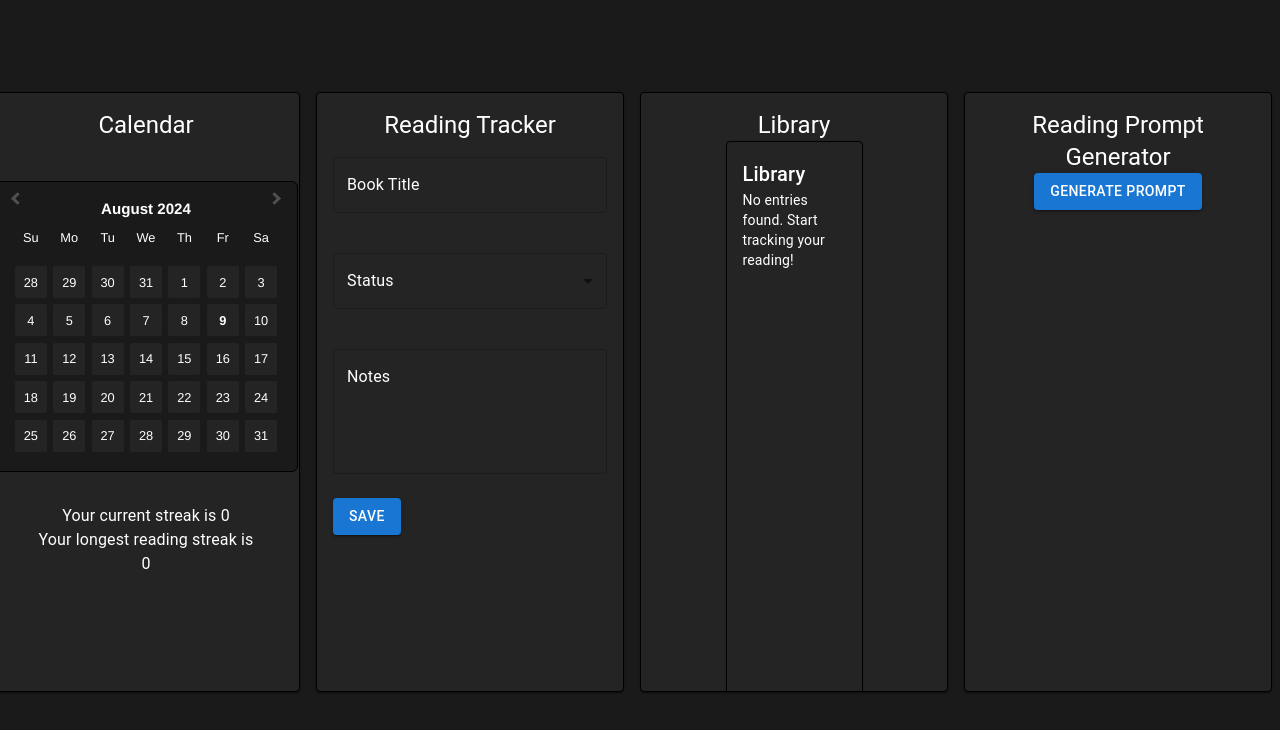
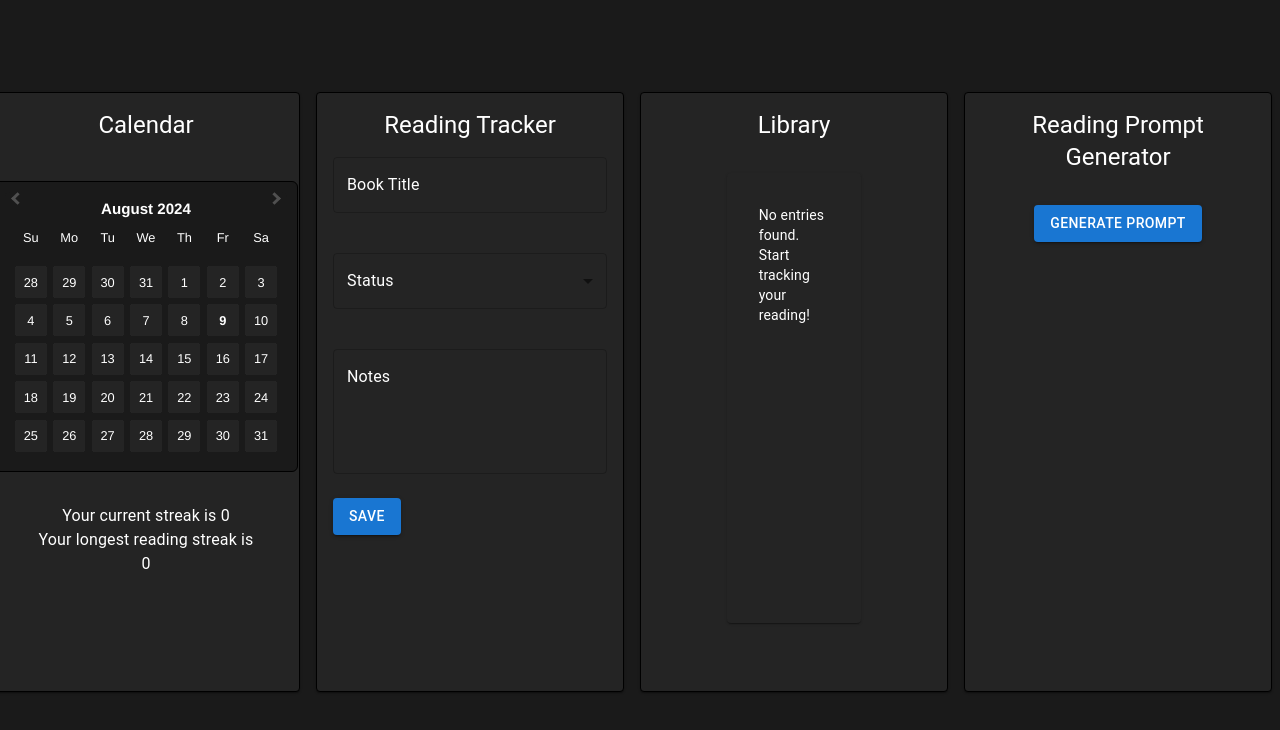
Before and after one commit to danielledonnelly/booksmaxing, a React (Vite) app: page / in a window 1280 px wide. Shown: the top 730 px of the page. Built offline with nearby package versions, Linux system fonts and the light colour scheme.

Commit message:
minor tweaks

```diff
--- a/src/components/Library.jsx
+++ b/src/components/Library.jsx
@@ -1,18 +1,17 @@
 import React from 'react';
-import { Card, CardContent, Typography, List, ListItem, ListItemText, Grid } from '@mui/material';
-import '../index.css';
+import { Card, CardContent, Typography, List, ListItem, ListItemText, Grid, Box } from '@mui/material';
 
 const Library = ({ entryCounts }) => {
   const entries = Object.entries(entryCounts);
 
   return (
     <Grid container justifyContent="center">
-      <Grid item xs={12} sm={8} md={6}>
-        <Card className="card">
+      <Grid item xs={12} sm={10} md={8}>
+        <Box sx={{ mt: 4, mb: 4, px: 3 }}>
+          <Card sx={{ minHeight: '450px', p: 2 }}>
             <CardContent>
-            <Typography variant="h6">Library</Typography>
               {entries.length > 0 ? (
-              <List>
+                <List sx={{ maxHeight: '250px', overflow: 'auto' }}>
                   {entries.map(([title, count], index) => (
                     <ListItem key={index}>
                       <ListItemText primary={title} secondary={`Entries: ${count}`} />
@@ -24,6 +23,7 @@ const Library = ({ entryCounts }) => {
               )}
             </CardContent>
           </Card>
+        </Box>
       </Grid>
     </Grid>
   );
--- a/src/components/PromptGenerator.jsx
+++ b/src/components/PromptGenerator.jsx
@@ -1,5 +1,5 @@
 import React, { useState } from 'react';
-import { Button, Typography, Grid } from '@mui/material';
+import { Button, Typography, Grid, Box } from '@mui/material';
 import '../index.css';
 
 const prompts = [
@@ -18,12 +18,12 @@ const PromptGenerator = () => {
 
   return (
     <Grid container spacing={2} direction="column" alignItems="center">
-      <Grid item>
+      <Grid item sx={{ mt: 4 }}>
         <Button variant="contained" onClick={generatePrompt}>
           Generate Prompt
         </Button>
       </Grid>
-      <Grid item>
+      <Grid item sx={{ mt: 4 }}>
         {prompt && (
           <Typography variant="body1">
             {prompt}
```
Lines whose indentation alone changed are shown as unchanged.
